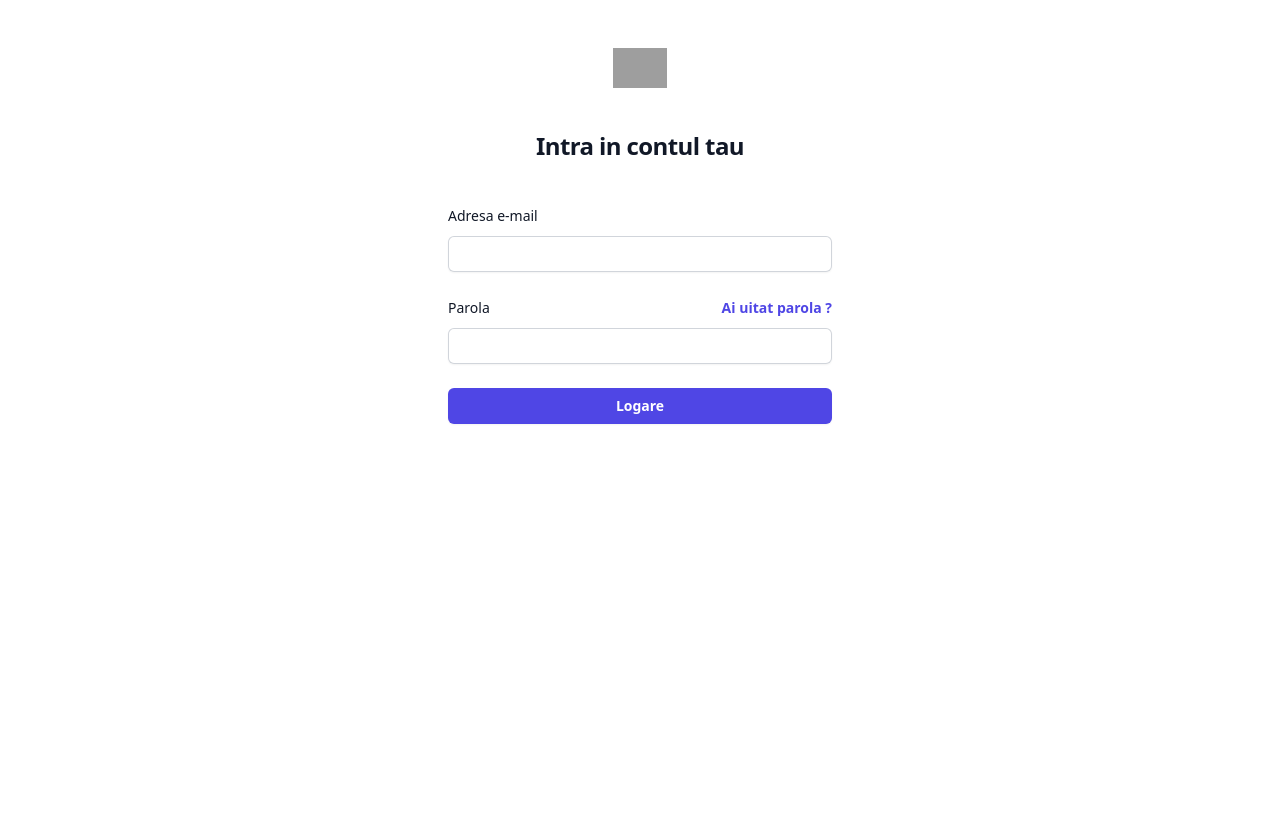
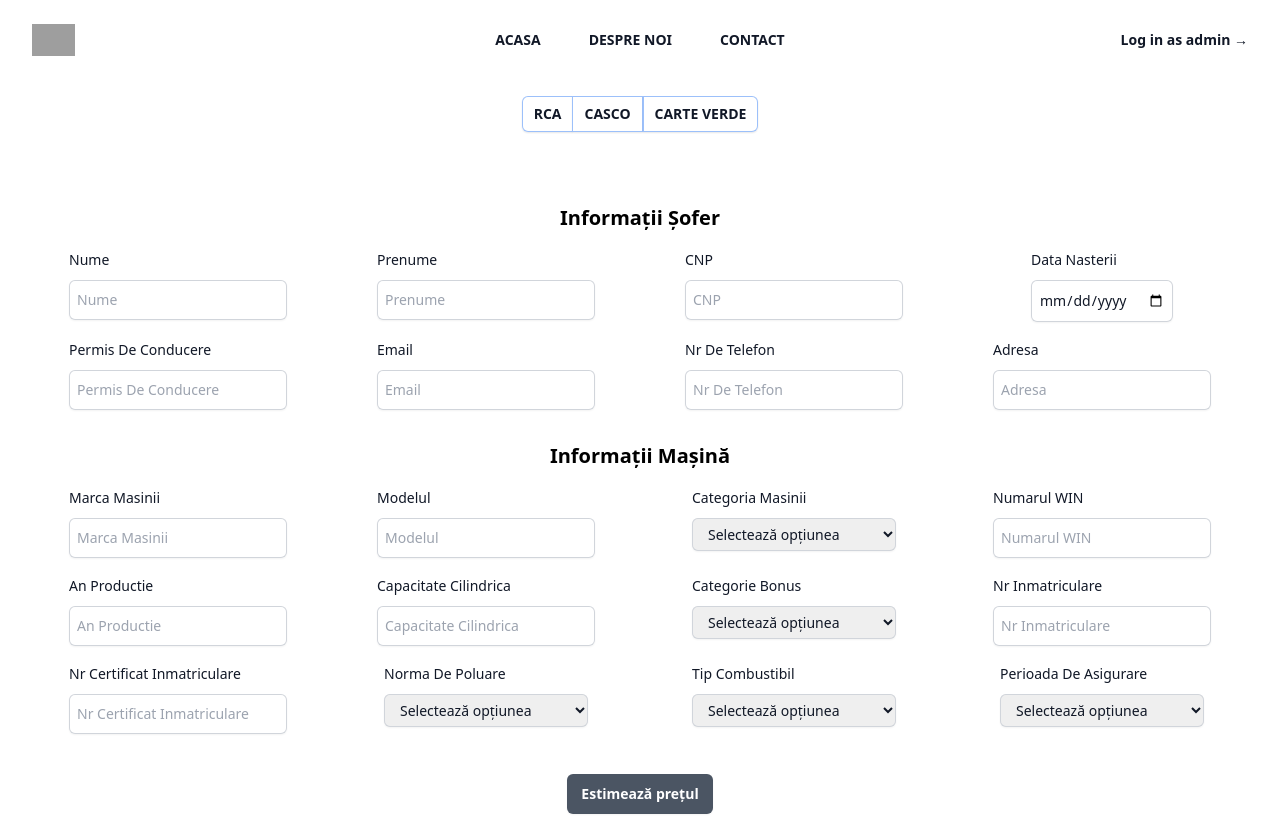
Before and after one commit to gorbenco03/ritassig, a React (Create React App) app: page / in a window 1280 px wide. Shown: the top 816 px of the page. Built offline with nearby package versions, Linux system fonts and the light colour scheme; grey boxes are pictures that could not be loaded.

Commit message:
am mai adaugat unele chestii

```diff
--- a/src/App.tsx
+++ b/src/App.tsx
@@ -8,8 +8,8 @@
   return (
     <Router>
       <Routes>
-        <Route path="/" element={<LoginPage />} />
-        <Route path="/mainPage" element={<MainPage />} />
+        <Route path="/" element={<MainPage />} />
+        <Route path="/loginPage" element={<LoginPage />} />
         <Route path="/dashboard" element={<Dashboard />} />
       </Routes>
     </Router>
```
